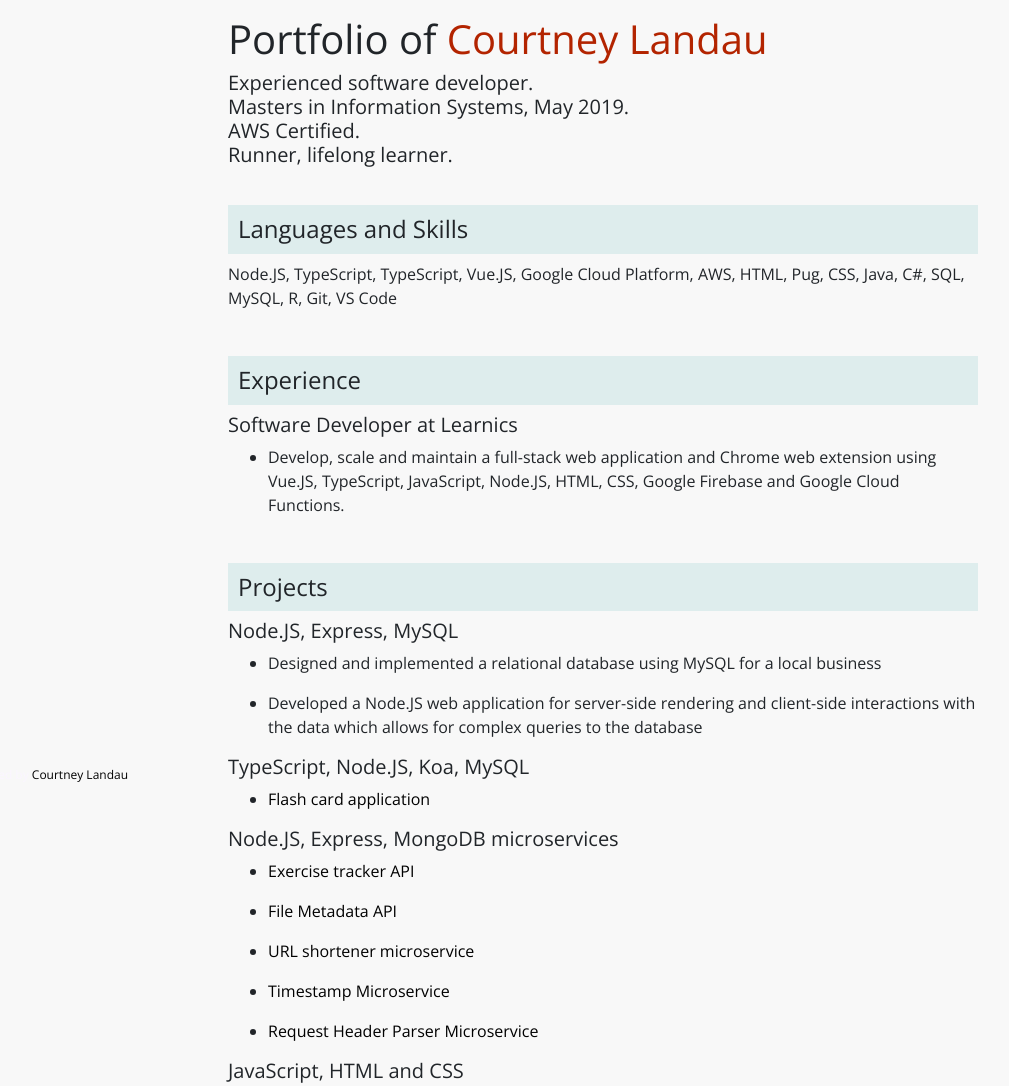
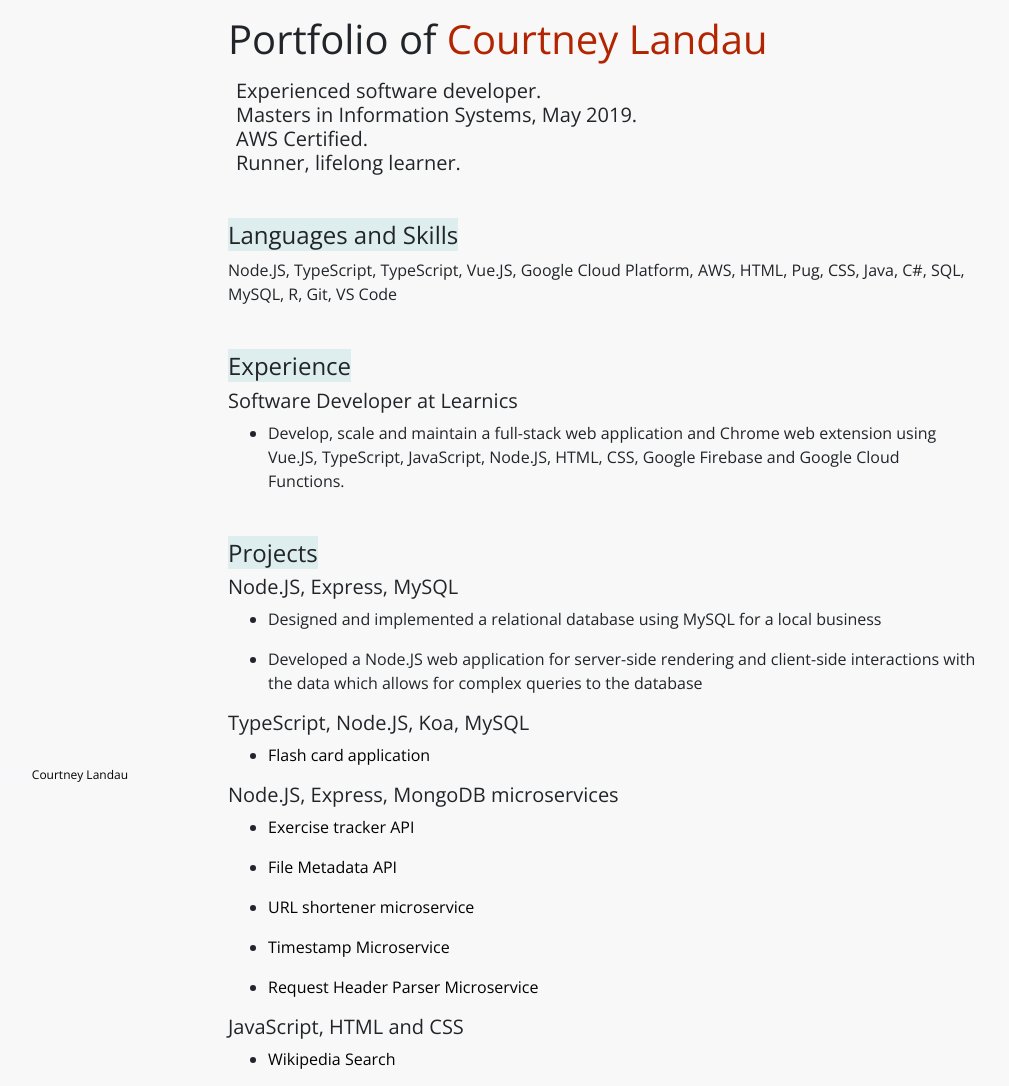
Before and after one commit to clandau/portfolio, a plain HTML site: page index.html in a window 1280 px wide. Shown: the top 1086 px of the page, without its empty margins (37-1046 px from the left). Drawn offline with nearby package versions, Linux system fonts and the light colour scheme.

Commit message:
style subheaders

```diff
--- a/index.html
+++ b/index.html
@@ -15,22 +15,24 @@
 <div class = 'container-fluid'>
     <div class='container' id='intro'>
         <h1>Portfolio of <em>Courtney Landau</em></h1>
-        <h3>Experienced software developer.<br> Masters in Information Systems, May 2019. <br>AWS Certified. <br> Runner, lifelong learner. </h3>
+        <div id="summary" class="p-2">
+            <h3>Experienced software developer.<br> Masters in Information Systems, May 2019. <br>AWS Certified. <br> Runner, lifelong learner. </h3>
+        </div>
     </div>
         <div class="container" id="skills">
-        <h2 class="subheader">Languages and Skills </h2>
+        <h2 class="subheader"><span class="subheader-color">Languages and Skills</span></h2>
         <p>Node.JS, TypeScript, TypeScript, Vue.JS, Google Cloud Platform, AWS, HTML, Pug, CSS, Java, C#, SQL, MySQL, R, Git, VS Code</p>
 
     </div>
-    <div class="container work">
-        <h2 class="subheader">Experience</h2>
+    <div class="container" id="work">
+        <h2 class="subheader"><span class="subheader-color">Experience</span></h2>
         <h3>Software Developer at Learnics</h3>
         <ul class="projects">
             <li>Develop, scale and maintain a full-stack web application and Chrome web extension using Vue.JS, TypeScript, JavaScript, Node.JS, HTML, CSS, Google Firebase and Google Cloud Functions.</li>
         </ul>
     </div>
     <div class = 'container' id='projects'>
-        <h2 class="subheader">Projects</h2>
+        <h2 class="subheader"><span class="subheader-color">Projects</span></h2>
         <h3>Node.JS, Express, MySQL</h3>
             <ul class='projects'>
                 <li><p>
@@ -72,7 +74,7 @@
         </ul>
         </div>
     <div class='container' id='contact'>
-        <h2 class="subheader">Contact</h2>
+        <h2 class="subheader"><span class="subheader-color">Contact</span></h2>
         <ul class='contact'></ul>
             <li><a href="mailto:courtney@celandau.com">Email</a></li>
             <li><a href="https://github.com/clandau">Github</a></li>
--- a/public/styles.css
+++ b/public/styles.css
@@ -52,7 +52,10 @@ li :hover {
     color : #faf5ff;
 }
 
-.subheader {
+.subheader-color{
     background-color:#deeded;
-    padding: 10px;
 }
+
+.border {
+    color: #bfbfbf,
+}
```
